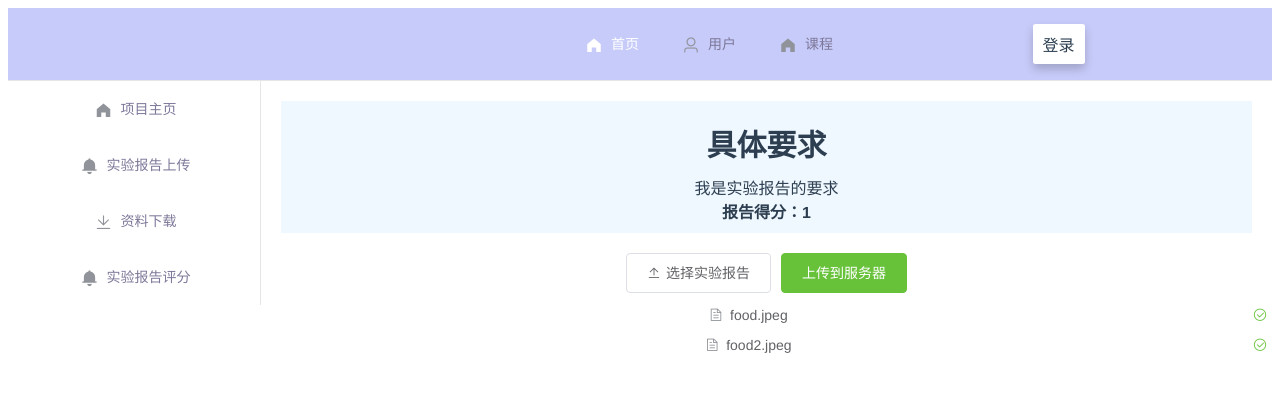
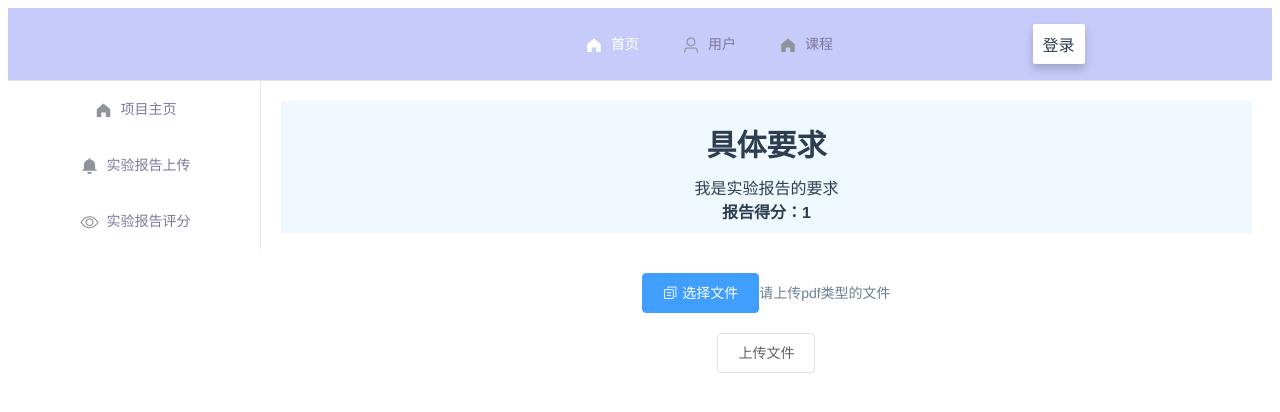
Before and after one commit to xwx12345/-, a Vue app: page /projectRepo in a window 1280 px wide. Shown: the top 412 px of the page. Built offline with nearby package versions, Linux system fonts and the light colour scheme.

Commit message:
解决了pdf预览问题，补充了全部功能

```diff
--- a/src/views/project/project.vue
+++ b/src/views/project/project.vue
@@ -15,11 +15,8 @@
 		   <el-menu-item index="/projectRepo">
 		   		<i class="el-icon-message-solid"></i>实验报告上传
 		   </el-menu-item>
-		   <el-menu-item index="/3">
-		   		<i class="el-icon-download"></i>资料下载
-		   </el-menu-item>
 		   <el-menu-item index="/projectGrade">
-		   		<i class="el-icon-message-solid"></i>实验报告评分
+		   		<i class="el-icon-view"></i>实验报告评分
 		   </el-menu-item>
 		</el-menu>
 	</div>
--- a/src/views/project/projectGrade.vue
+++ b/src/views/project/projectGrade.vue
@@ -1,9 +1,67 @@
 <template>
   <div class="pc-container">
 	  <div class="title">
-		<span>实验报告评分</span>
+		  实验报告评分
 	  </div>
-
+	  <div class="modify">
+		  <span>修改报告得分为:</span>
+		  <el-input v-model="point" placeholder="请输入要修改的得分"></el-input>
+		  <el-button @click="save()">更新学生成绩</el-button>
+	  </div>
+	  <div class="table">
+		  <el-table
+		      :data="tableData"
+			  :default-sort = "{prop: 'id', order: 'ascending'}"
+		      >
+		      <el-table-column
+		        fixed
+		        prop="id"
+		        label="学号"
+		        width="100"
+				sortable>
+		      </el-table-column>
+			  <el-table-column
+			    prop="name"
+			    label="学生姓名"
+			    width="150">
+			  </el-table-column>
+		      <el-table-column
+		        prop="file"
+		        label="报告"
+		        width="120">
+		      </el-table-column>
+		      <el-table-column
+		        prop="point"
+		        label="得分"
+		        width="120"
+				sortable>
+		      </el-table-column>
+		      <el-table-column
+		        label="操作"
+		        width="120">
+		        <template slot-scope="scope">
+		          <el-button
+		            @click="modify(scope.row)"
+		            type="text"
+		            size="small">
+		            修改评分
+		          </el-button>
+		        </template>
+		      </el-table-column>
+			  <el-table-column
+			    label="操作"
+			    width="120">
+			    <template slot-scope="scope">
+			      <el-button
+			        @click="gotoPdf(scope.row)"
+			        type="text"
+			        size="small">
+			        查看文件
+			      </el-button>
+			    </template>
+			  </el-table-column>
+		    </el-table>
+	  </div>
   </div>
 </template>
 
@@ -11,11 +69,56 @@
 export default {
   data () {
     return {
-
+		point:1,
+		PDF:{
+			name:'',
+			url:''
+		},
+		tableData: [
+			{
+				id:'123',
+				name:'学生1',
+				file:'文件1',
+				point:12
+		    },
+			{
+				id:'12321',
+				name:'学生2',
+				file:'文件2',
+				point:14
+			},
+			{
+				id:'12345',
+				name:'学生3',
+				file:'文件3',
+				point:15
+			}
+			]
     }
   },
   methods: {
+	   modify(item){
+	   		  item.point=this.point
+	   		  this.$message('已成功修改！请前往保存')
+	   },
+	   gotoPdf(item){
+		   console.log(item.file)
+		   // var reader = new FileReader()
+		   // reader.readAsDataURL(event.target.files[0])//读取文件
+		   // reader.onload = function (e) {
+		   //   _this.getPdfUrl(event.target.files[0])//将得到的blob传出读取
+		   //   _this.PDF.name = event.target.files[0].name
+		   //   inputDOM.value = null //将input置空 否则上传相同文件无反应 (不过置空后28行的打印 就看不到 event.target.files 文件数据（可以先注释此行看下数据--就是pdf文件）   )
+		   // }
 
+		   window.open(this.PDF.url)
+	   },
+	   getPdfUrl (file) {
+	     let url = URL.createObjectURL(file) //将blob文件转化成url
+	     this.PDF.url = url  //赋值给url
+	     console.log(url)  // blob:http://localhost:8080/f2049a9d-31a6-4bd9-8a94-23dee457218f
+	     return url
+	   },
   },
   mounted () {
   },
@@ -32,5 +135,17 @@ export default {
 				font-size: 30px;
 				font-weight: 800;
 			}
+		.modify{
+			display: flex;
+			padding: 10px;
+			font-weight: 800;
+			el-input{
+				width: 50%;
+			}
+		}
+		.table{
+			width: 80%;
+			margin: 0 auto;
+		}
 	}
 </style>
--- a/src/views/project/projectRepo.vue
+++ b/src/views/project/projectRepo.vue
@@ -6,22 +6,19 @@
 		  <br />
 		  <span style="font-weight: 700;">报告得分：{{project.point}}</span>
 	  </div>
+	  <div class="up">
+		  <div class="choose">
+			  <el-button icon="el-icon-document-copy" type="primary" @click="checkFile">选择文件</el-button>
+			  <input id="fileinput" type="file" style="display: none;" @change="uploadPdf($event)" />
+			  <span>请上传pdf类型的文件</span>
+		  </div>
+		  <div v-if="PDF.name" @click="gotoPdf()" class="pdf">
+		    <span>{{PDF.name}}</span>
+		    <span @click.stop.prevent="delPdf()" style="color: crimson;"><i class="el-icon-delete"></i></span>
+		  </div>
+	  </div>
 	  <div>
-		<el-upload
-		    class="upload-demo"
-		      :on-success="handlePreview"
-		      :on-remove="handleRemove"
-			  :on-change="fileChange"
-		      :before-upload="beforeUpload"
-		      :on-preview="Previewf"
-		      multiple
-		      :limit="5"
-		      :on-exceed="handleExceed"
-		      :file-list="fileList"
-			  :auto-upload="false">
-		    <el-button slot="trigger" icon="el-icon-upload2" @click="uploadFileClick($event)">选择实验报告</el-button>
-			<el-button style="margin-left: 10px;" type="success" @click="submitUpload">上传到服务器</el-button>
-		</el-upload>
+		  <el-button @click="submit">上传文件</el-button>
 	  </div>
   </div>
 </template>
@@ -34,71 +31,55 @@ export default {
 			demand:'我是实验报告的要求',
 			point:1
 		},
-		fileList:[
-			{
-				name: 'food.jpeg',
-				url: 'https://fuss10.elemecdn.com/3/63/4e7f3a15429bfda99bce42a18cdd1jpeg.jpeg?imageMogr2/thumbnail/360x360/format/webp/quality/100'
+		file:{
+
 		},
-			{
-				name: 'food2.jpeg',
-				url: 'https://fuss10.elemecdn.com/3/63/4e7f3a15429bfda99bce42a18cdd1jpeg.jpeg?imageMogr2/thumbnail/360x360/format/webp/quality/100'
-			}]
+		PDF:{
+			name:'',
+			url:'',
+		}
     }
   },
   methods: {
+	  uploadPdf (event) {
+	    console.log(event)
+	    if (event.target.files[0].type != 'application/pdf') {
+	      return this.$message.warning('请选择上传pdf文件')
+	    }
+		this.file=event.target.files[0]
+		console.log(this.file)
+	    let inputDOM = event.target
+	    let _this = this
+	    var reader = new FileReader()
+	    reader.readAsDataURL(event.target.files[0])//读取文件
+	    reader.onload = function (e) {
+	      _this.getPdfUrl(event.target.files[0])//将得到的blob传出读取
+	      _this.PDF.name = event.target.files[0].name
+	      inputDOM.value = null //将input置空 否则上传相同文件无反应 (不过置空后28行的打印 就看不到 event.target.files 文件数据（可以先注释此行看下数据--就是pdf文件）   )
+	    }
+	  },
+	  getPdfUrl (file) {
+	    let url = URL.createObjectURL(file) //将blob文件转化成url
+	    this.PDF.url = url  //赋值给url
+	    console.log(url)  // blob:http://localhost:8080/f2049a9d-31a6-4bd9-8a94-23dee457218f
+	    return url
+	  },
 	  handleRemove(file, fileList) {
 	          console.log(file, fileList);
 	  },
-	  handlePreview(file) {
-	          console.log(file);
+	  gotoPdf(){
+	  	window.open(this.PDF.url)
 	  },
-	fileChange(file, fileList){
-		this.fileList=fileList
+	  submit(){
+	  	console.log('upload')
 	  },
-	submitUpload (file, fileList) {
-		// axios将数据发送到服务器
-		let setting = {
-		    url: 'http://localhost:8080/uploadfile',
-		    method: 'post',
-		    headers: {
-		      'Content-Type': 'application/x-www-form-urlencoded'
+	  delPdf () {
+	  	this.file=''
+	    this.PDF.name = ''
+	    this.PDF.url = ''
 	  },
-		    data: this.formData
-		  }
-		  this._axiosMock(setting).then(res => {
-		    console.log(res)
-		  })
-		},
-	  Previewf(file)
-	  {
-		  console.log(file);
-		  if (file) {
-		    const addTypeArray = file.name.split(".");
-		    const addType = addTypeArray[addTypeArray.length - 1];
-		    if (addType === "pdf") {
-		      let routeData = this.$router.resolve({
-		        path: "/insurancePdf",
-		        query: { url: file.response, showBack: false },
-		      });
-		      window.open(routeData.href, "_blank");
-		    }
-		    //".rar, .zip, .doc, .docx, .xls, .txt, .pdf, .jpg,  .png, .jpeg,"
-		    else if (addType === "doc" || addType === "docx" || addType === "xls") {
-		      window.open(
-		        "http://view.officeapps.live.com/op/view.aspx?src=" + file.url
-		      );
-		    } else if (addType === "txt") {
-		      window.open(file.url);
-		    } else if (["png", "jpg", "jpeg"].includes(addType)) {
-		      window.open(file.url);
-		    } else if (addType === "rar" || addType === "zip") {
-		      this.$message({
-		        message: "该文件类型暂不支持预览",
-		        type: "warning",
-		      });
-		       return false;
-		    }
-      }
+	  checkFile () {
+	      document.querySelector('#fileinput').click()
 	  }
   },
   mounted () {
@@ -120,4 +101,17 @@ export default {
 		font-weight: 800;
 	}
 }
+.up{
+	// background-color: #ffaa00;
+	font-size: 14px;
+	color:#3d4a55;
+	padding: 10px;
+	.choose{
+		padding: 10px;
+		color:#6b8194;
+	}
+	.pdf{
+		cursor: pointer;
+	}
+}
 </style>
--- a/src/views/user/user.vue
+++ b/src/views/user/user.vue
@@ -19,7 +19,7 @@
           </el-menu-item>
 		  <el-menu-item index="/useradd">
 		    <i class="el-icon-circle-plus-outline"></i>
-		    加入用户
+		    加入
 		  </el-menu-item>
         </el-menu>
       </div>
--- a/src/views/user/useradd.vue
+++ b/src/views/user/useradd.vue
@@ -28,11 +28,34 @@
 		    >
 		  </el-option>
 		  </el-select>
+		</div>
         <div class="button" @click="addUser()">
           <i class="el-icon-circle-plus-outline"></i>
         </div>
-      </div>
     </div>
+	<div class="button">
+	    <span>增加课程</span>
+	  </div>
+	  <div class="form">
+	    <div class="main">
+	      <span>课程名:</span>
+	      <input v-model="course.name"/>
+	      <br />
+	      <span>课程id</span>
+	      <input v-model="course.id"/>
+	      <br />
+		  <span>教师id:</span>
+		  <input v-model="course.teacher"/>
+		  <br />
+		  <span>课程简介</span>
+		  <el-input type="textarea" v-model="course.info"/>
+		  <br />
+		</div>
+	    <div class="button" @click="addCourse()">
+	      <i class="el-icon-circle-plus-outline"></i>
+	    </div>
+	  </div>
+	</div>
   </div>
 </div>
 </template>
@@ -62,6 +85,12 @@ export default {
 			password:'123456',
 			email:'123@qq.com',
 			type:'1'
+		},
+		course:{
+			name:'课程1',
+			id:'001',
+			teacher:'010',
+			info:'一句话简介'
 		}
     }
   },
@@ -87,6 +116,9 @@ export default {
 		  }).catch((err)=>{
 		    console.log(err)
 		  })
+	  },
+	  addCourse(){
+		  console.log('增加课程')
 	  }
   },
   mounted () {
```
Lines whose indentation alone changed are shown as unchanged.
